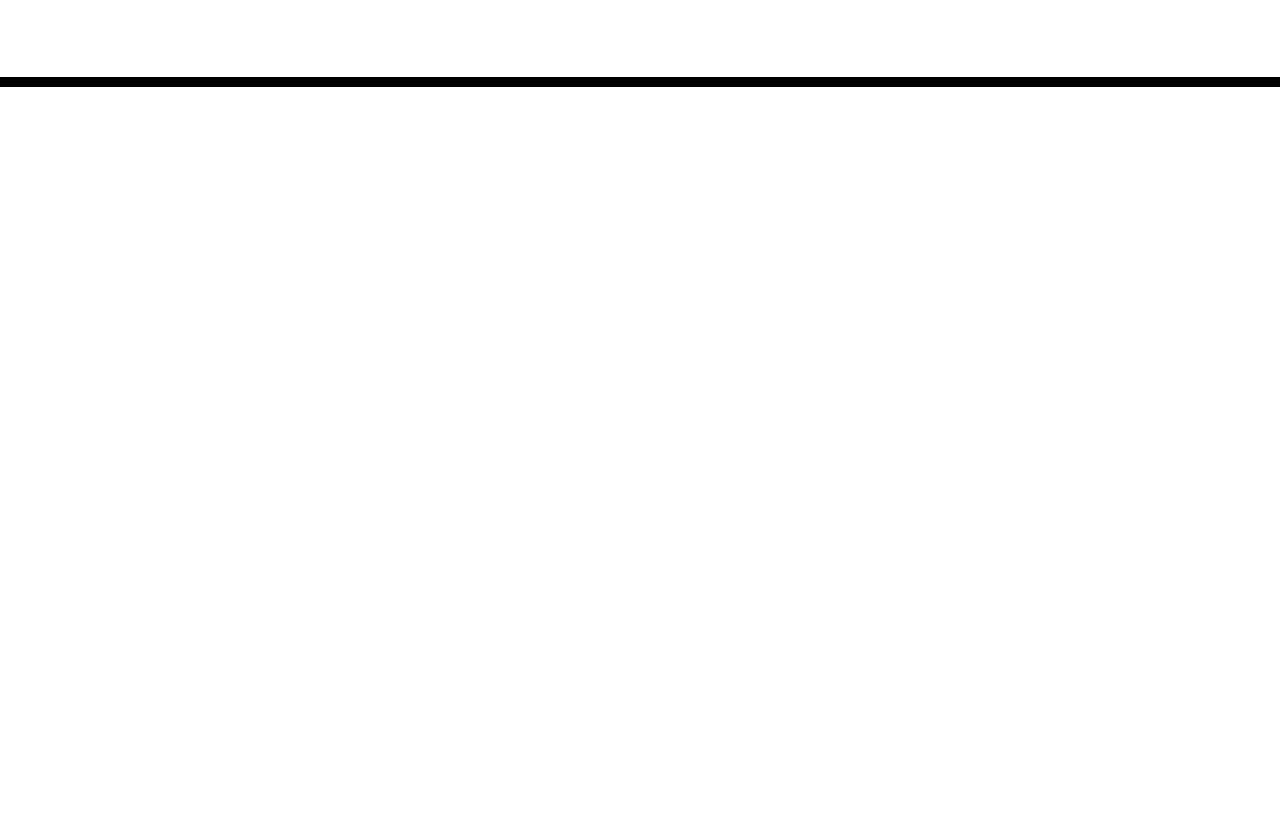
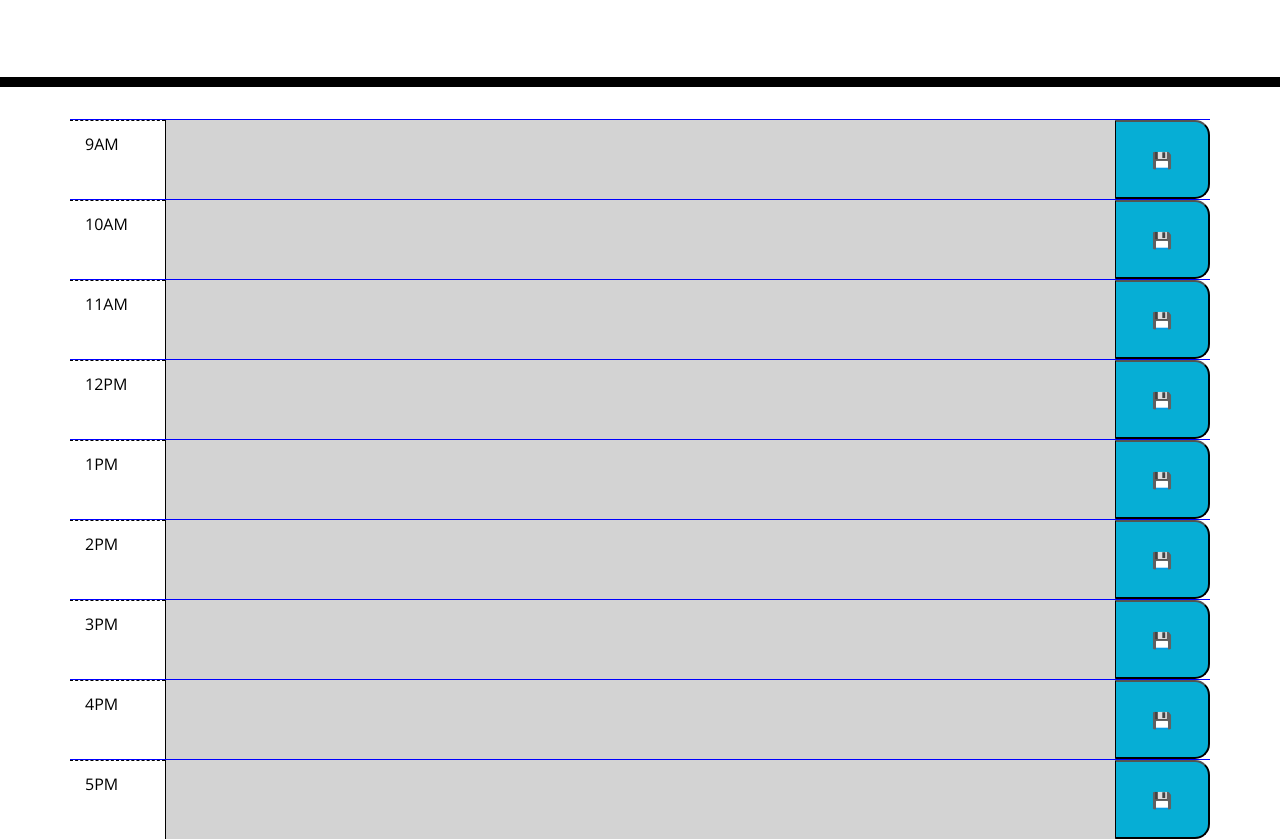
Before and after one commit to MartinRenteria/Work-Day-Scheduler, a plain HTML site: page index.html in a window 1280 px wide. Shown: the part 181-1020 px from the top of the page. Before the commit the page ends 800 px from the top, so only its background shows below. Drawn offline with nearby package versions, Linux system fonts and the light colour scheme; files that its build step writes are made by us from their sources.

Commit message:
Added HTML divs and variables for containers. Also added classes to them in order to format and style them.

```diff
--- a/assets/style.css
+++ b/assets/Develop/style.css
@@ -33,28 +33,30 @@ body {
   .row {
     white-space: pre-wrap;
     height: 80px;
-    border-top: 1px solid white;;
+    border-top: 1px solid blue;
   }
 
   .hour {
     background-color: #ffffff;
     color: #000000;
     border-top: 1px dashed #000000;
+    padding-top: 15px;
   }
 
+  /* This is going to target the daily planner containers depending on past, present, or future. */
   .past {
     background-color: #d3d3d3;
-    color: white;
+    color: black;
   }
 
   .present {
     background-color: #ff6961;
-    color: white;
+    color: black;
   }
 
   .future {
     background-color: #77dd77;
-    color: white;
+    color: black;
   }
 
   .saveBtn {
--- a/index.html
+++ b/index.html
@@ -18,7 +18,7 @@
       href="https://fonts.googleapis.com/css?family=Open+Sans&display=swap"
       rel="stylesheet"
     />
-    <link rel="stylesheet" href="style.css" />
+    <link rel="stylesheet" href="assets/Develop/style.css" />
     <title>Work Day Scheduler</title>
   </head>
 
@@ -28,10 +28,53 @@
       <p class="lead">A simple calendar app for scheduling your work day</p>
       <p id="currentDay" class="lead"></p>
     </header>
+    <!-- Timeblocks go here -->
     <div class="container">
-      <!-- Timeblocks go here -->
-    </div>
-
+        <div class="row">
+            <div class="col-2 col-md-1 hour">9AM</div>
+            <textarea class="col-8 col-md-10 description past" id="nine"></textarea>
+            <button class="col-2 col-md-1 saveBtn saveBtn:Hover" id="nineBtn">&#128190;</button>
+        </div>
+        <div class="row">
+            <div class="col-2 col-md-1 hour">10AM</div>
+            <textarea class="col-8 col-md-10 description past" id="nine"></textarea>
+            <button class="col-2 col-md-1 saveBtn saveBtn:Hover" id="nineBtn">&#128190;</button>
+        </div>
+        <div class="row">
+            <div class="col-2 col-md-1 hour">11AM</div>
+            <textarea class="col-8 col-md-10 description past" id="nine"></textarea>
+            <button class="col-2 col-md-1 saveBtn saveBtn:Hover" id="nineBtn">&#128190;</button>
+        </div>
+        <div class="row">
+            <div class="col-2 col-md-1 hour">12PM</div>
+            <textarea class="col-8 col-md-10 description past" id="nine"></textarea>
+            <button class="col-2 col-md-1 saveBtn saveBtn:Hover" id="nineBtn">&#128190;</button>
+        </div>
+        <div class="row">
+            <div class="col-2 col-md-1 hour">1PM</div>
+            <textarea class="col-8 col-md-10 description past" id="nine"></textarea>
+            <button class="col-2 col-md-1 saveBtn saveBtn:Hover" id="nineBtn">&#128190;</button>
+        </div>
+        <div class="row">
+            <div class="col-2 col-md-1 hour">2PM</div>
+            <textarea class="col-8 col-md-10 description past" id="nine"></textarea>
+            <button class="col-2 col-md-1 saveBtn saveBtn:Hover" id="nineBtn">&#128190;</button>
+        </div>
+        <div class="row">
+            <div class="col-2 col-md-1 hour">3PM</div>
+            <textarea class="col-8 col-md-10 description past" id="nine"></textarea>
+            <button class="col-2 col-md-1 saveBtn saveBtn:Hover" id="nineBtn">&#128190;</button>
+        </div>
+        <div class="row">
+            <div class="col-2 col-md-1 hour">4PM</div>
+            <textarea class="col-8 col-md-10 description past" id="nine"></textarea>
+            <button class="col-2 col-md-1 saveBtn saveBtn:Hover" id="nineBtn">&#128190;</button>
+        </div>
+        <div class="row">
+            <div class="col-2 col-md-1 hour">5PM</div>
+            <textarea class="col-8 col-md-10 description past" id="nine"></textarea>
+            <button class="col-2 col-md-1 saveBtn saveBtn:Hover" id="nineBtn">&#128190;</button>
+        </div>
     <script src="https://code.jquery.com/jquery-3.4.1.min.js"></script>
     <script src="https://cdnjs.cloudflare.com/ajax/libs/moment.js/2.24.0/moment.min.js"></script>
   </body>
```
Also changed, not shown: Download-Floppy-Disk-Png-Image-68095-For-Designing-Projects.png (added), assets/Develop/script.js (added).
